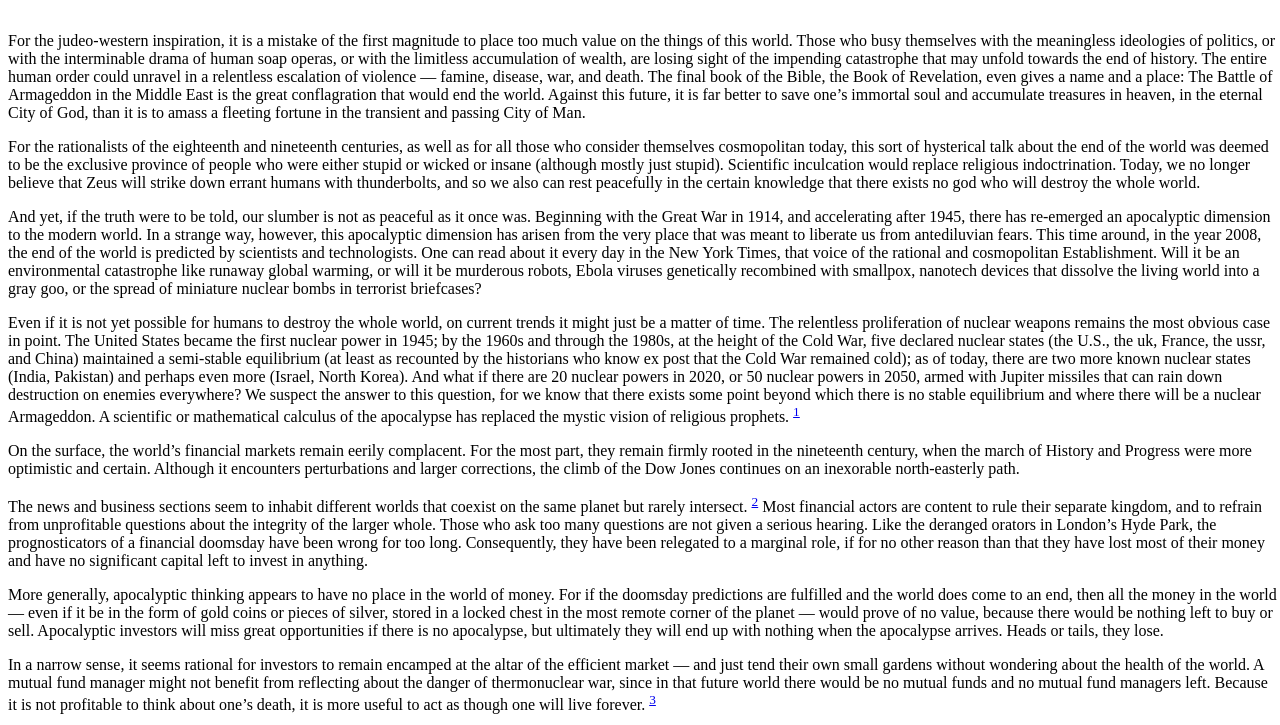
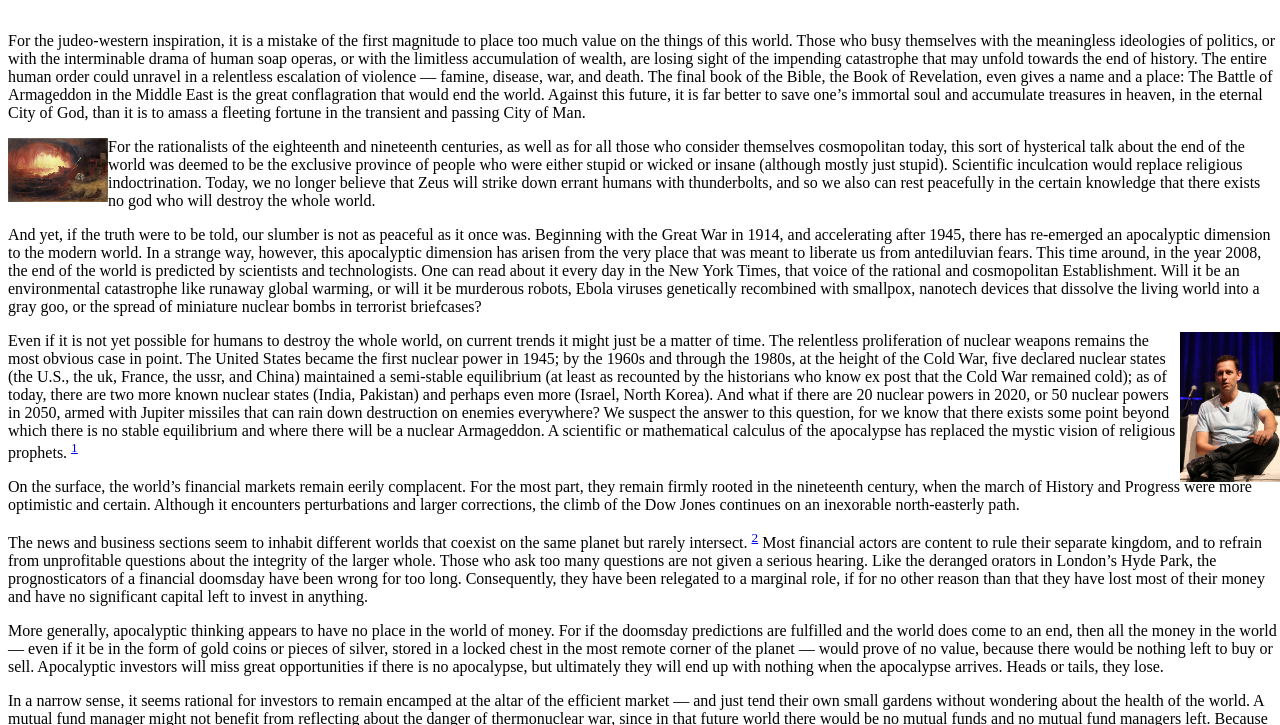
Before and after one commit to bizweekgraphics/smlxl, a plain HTML site: page crunch/index.html in a window 1280 px wide. Shown: the part 105-830 px from the top of the page. Drawn offline with Linux system fonts and the light colour scheme.

Commit message:
added pics

```diff
--- a/crunch/index.html
+++ b/crunch/index.html
@@ -16,9 +16,9 @@
 <article class="hyphenate">
 
 <p>For the judeo-western inspiration, it is a mistake of the first magnitude to place too much value on the things of this world. Those who busy themselves with the meaningless ideologies of politics, or with the interminable drama of human soap operas, or with the limitless accumulation of wealth, are losing sight of the impending catastrophe that may unfold towards the end of history. The entire human order could unravel in a relentless escalation of violence — famine, disease, war, and death. The final book of the Bible, the Book of Revelation, even gives a name and a place: The Battle of Armageddon in the Middle East is the great conflagration that would end the world. Against this future, it is far better to save one’s immortal soul and accumulate treasures in heaven, in the eternal City of God, than it is to amass a fleeting fortune in the transient and passing City of Man.</p>
-<p>For the rationalists of the eighteenth and nineteenth centuries, as well as for all those who consider themselves cosmopolitan today, this sort of hysterical talk about the end of the world was deemed to be the exclusive province of people who were either stupid or wicked or insane (although mostly just stupid). Scientific inculcation would replace religious indoctrination. Today, we no longer believe that Zeus will strike down errant humans with thunderbolts, and so we also can rest peacefully in the certain knowledge that there exists no god who will destroy the whole world.</p>
+<p><img src="sodom.jpg" align="left" width="100">For the rationalists of the eighteenth and nineteenth centuries, as well as for all those who consider themselves cosmopolitan today, this sort of hysterical talk about the end of the world was deemed to be the exclusive province of people who were either stupid or wicked or insane (although mostly just stupid). Scientific inculcation would replace religious indoctrination. Today, we no longer believe that Zeus will strike down errant humans with thunderbolts, and so we also can rest peacefully in the certain knowledge that there exists no god who will destroy the whole world.</p>
 <p>And yet, if the truth were to be told, our slumber is not as peaceful as it once was. Beginning with the Great War in <span class="smallcaps">1914</span>, and accelerating after <span class="smallcaps">1945</span>, there has re-emerged an apocalyptic dimension to the modern world. In a strange way, however, this apocalyptic dimension has arisen from the very place that was meant to liberate us from antediluvian fears. This time around, in the year <span class="smallcaps">2008</span>, the end of the world is predicted by scientists and technologists. One can read about it every day in the <span class="italic">New York Times</span>, that voice of the rational and cosmopolitan Establishment. Will it be an environmental catastrophe like runaway global warming, or will it be murderous robots, Ebola viruses genetically recombined with smallpox, nanotech devices that dissolve the living world into a gray goo, or the spread of miniature nuclear bombs in terrorist briefcases?</p>
-<p>Even if it is not yet possible for humans to destroy the whole world, on current trends it might just be a matter of time. The relentless proliferation of nuclear weapons remains the most obvious case in point. The United States became the first nuclear power in <span class="smallcaps">1945</span>; by the <span class="smallcaps">1960</span>s and through the <span class="smallcaps">1980</span>s, at the height of the Cold War, five declared nuclear states (the U.S., the <span class="smallcaps">uk</span>, France, the <span class="smallcaps">ussr</span>, and China) maintained a semi-stable equilibrium (at least as recounted by the historians who know ex post that the Cold War remained cold); as of today, there are two more known nuclear states (India, Pakistan) and perhaps even more (Israel, North Korea). And what if there are <span class="smallcaps">20</span> nuclear powers in <span class="smallcaps">2020</span>, or <span class="smallcaps">50</span> nuclear powers in <span class="smallcaps">2050</span>, armed with Jupiter missiles that can rain down destruction on enemies everywhere? We suspect the answer to this question, for we know that there exists some point beyond which there is no stable equilibrium and where there will be a nuclear Armageddon. A scientific or mathematical calculus of the apocalypse has replaced the mystic vision of religious prophets. <sup><a href="#note1" id="n1" name="n1">1</a></sup></p>
+<p><img src="thiel.jpg" align="right" width="100">Even if it is not yet possible for humans to destroy the whole world, on current trends it might just be a matter of time. The relentless proliferation of nuclear weapons remains the most obvious case in point. The United States became the first nuclear power in <span class="smallcaps">1945</span>; by the <span class="smallcaps">1960</span>s and through the <span class="smallcaps">1980</span>s, at the height of the Cold War, five declared nuclear states (the U.S., the <span class="smallcaps">uk</span>, France, the <span class="smallcaps">ussr</span>, and China) maintained a semi-stable equilibrium (at least as recounted by the historians who know ex post that the Cold War remained cold); as of today, there are two more known nuclear states (India, Pakistan) and perhaps even more (Israel, North Korea). And what if there are <span class="smallcaps">20</span> nuclear powers in <span class="smallcaps">2020</span>, or <span class="smallcaps">50</span> nuclear powers in <span class="smallcaps">2050</span>, armed with Jupiter missiles that can rain down destruction on enemies everywhere? We suspect the answer to this question, for we know that there exists some point beyond which there is no stable equilibrium and where there will be a nuclear Armageddon. A scientific or mathematical calculus of the apocalypse has replaced the mystic vision of religious prophets. <sup><a href="#note1" id="n1" name="n1">1</a></sup></p>
 <p class="firstLetter">O<span class="smallcaps">n the surface</span>, the world’s financial markets remain eerily complacent. For the most part, they remain firmly rooted in the nineteenth century, when the march of History and Progress were more optimistic and certain. Although it encounters perturbations and larger corrections, the climb of the Dow Jones continues on an inexorable north-easterly path.</p>
 <p>The news and business sections seem to inhabit different worlds that coexist on the same planet but rarely intersect. <sup><a href="#note2" id="n2" name="n2">2</a></sup> Most financial actors are content to rule their separate kingdom, and to refrain from unprofitable questions about the integrity of the larger whole. Those who ask too many questions are not given a serious hearing. Like the deranged orators in London’s Hyde Park, the prognosticators of a financial doomsday have been wrong for too long. Consequently, they have been relegated to a marginal role, if for no other reason than that they have lost most of their money and have no significant capital left to invest in anything.</p>
 <p>More generally, apocalyptic thinking appears to have no place in the world of money. For if the doomsday predictions are fulfilled and the world does come to an end, then all the money in the world — even if it be in the form of gold coins or pieces of silver, stored in a locked chest in the most remote corner of the planet — would prove of no value, because there would be nothing left to buy or sell. Apocalyptic investors will miss great opportunities if there is no apocalypse, but ultimately they will end up with nothing when the apocalypse arrives. Heads or tails, they lose.</p>
```
Also changed, not shown: crunch/sodom.jpg (added), crunch/thiel.jpg (added).
